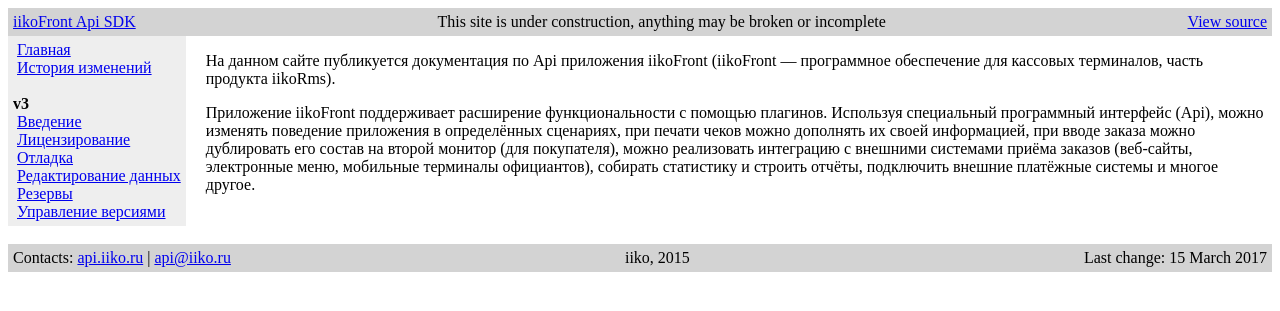
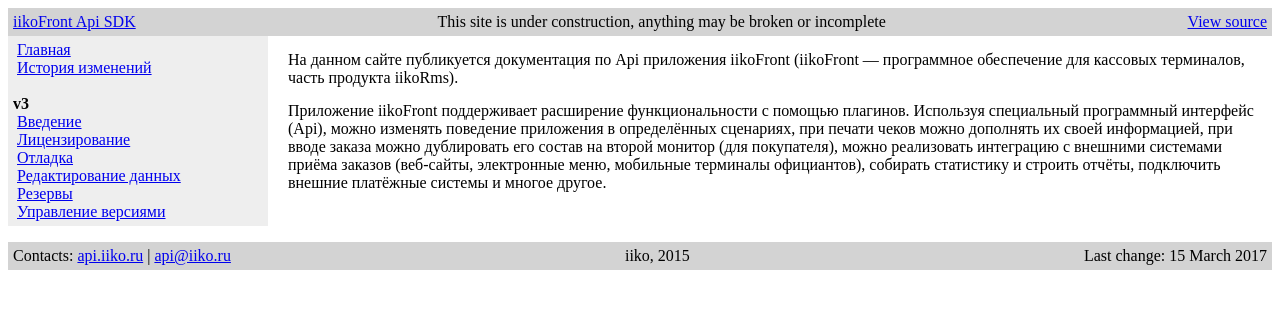
Before and after one commit to iiko/front.api.doc, a Jekyll site: the page built from index.md, in a window 1280 px wide. Shown: the top 311 px of the page. Built offline with Jekyll 4.4.1, drawn with Linux system fonts in a browser that asks for light colours.

Commit message:
Added blockquote style to the default layout

```diff
--- a/_layouts/default.html
+++ b/_layouts/default.html
@@ -14,17 +14,18 @@
             padding: 5px;
         }
 
-        nav
+        aside
         {
             background-color: #eeeeee;
             float: left;
             padding: 5px;
             margin: 0px 20px 10px 0px;
+            width: 250px;
         }
 
         article
         {
-            margin: 5px 5px 50px 5px;
+            margin: 5px 5px 50px 280px;
         }
 
         footer
@@ -32,6 +33,28 @@
             background-color: lightgray;
             text-align: center;
             padding: 5px;
+        }
+
+        p, blockquote, ul, ol, dl, table, pre
+        {
+            margin: 15px 0;
+        }
+
+        blockquote
+        {
+            border-left: 4px solid lightgray;
+            padding: 0 15px;
+            color: gray;
+        }
+
+            blockquote > :first-child
+            {
+                margin-top: 0px;
+            }
+
+            blockquote > :last-child
+            {
+                margin-bottom: 0px;
             }
     </style>
 </head>
@@ -50,7 +73,6 @@
         </div>
     </header>
     <aside>
-        <nav>
         {% assign pagesByTitle = site.pages | sort: 'title' %}
 
         <!-- common topics -->
@@ -76,7 +98,6 @@
         {% endif %}
         {% endfor %}
         {% endfor %}
-        </nav>
 
     </aside>
     <article>
```
Also changed, not shown: _config.yml (line endings or trailing spaces). Lines whose indentation alone changed are shown as unchanged.
